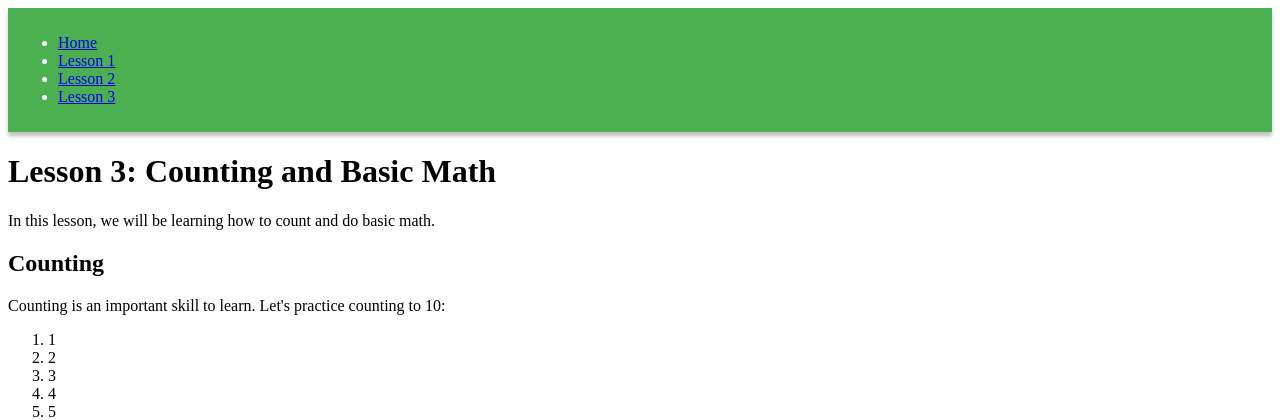
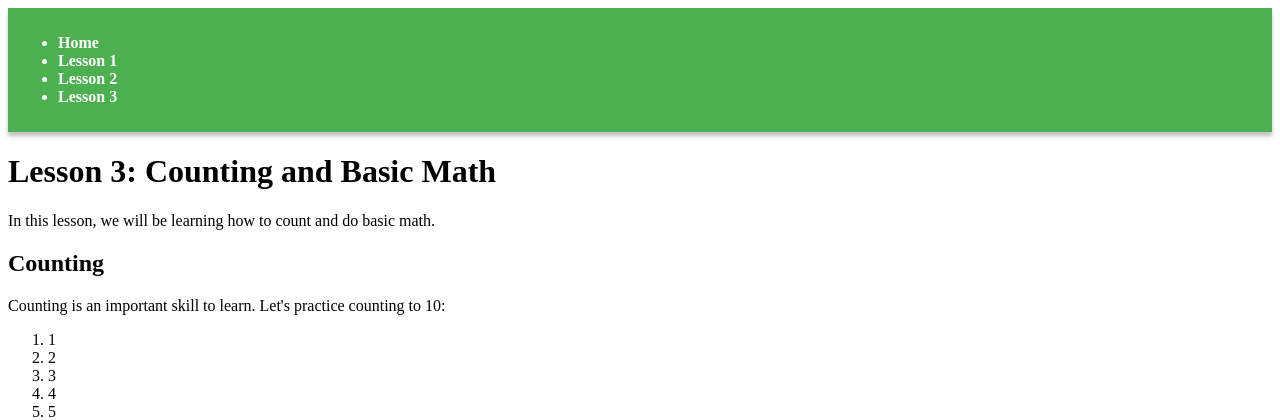
Before and after one commit to varunvinay4u/DASH-PG19CS10-, a PHP site: page /lesson3.html in a window 1280 px wide. Shown: the top 420 px of the page. Run offline with PHP 8.4, Linux system fonts and the light colour scheme.

Commit message:
styles for lesson 3 navbar

```diff
--- a/css/stylel3.css
+++ b/css/stylel3.css
@@ -8,3 +8,10 @@ nav {
     padding: 10px;
     box-shadow: 0px 4px 4px rgba(0, 0, 0, 0.25);
   }
+
+  nav a {
+    color: #fff;
+    text-decoration: none;
+    font-weight: bold;
+    margin-right: 10px;
+  }
```
